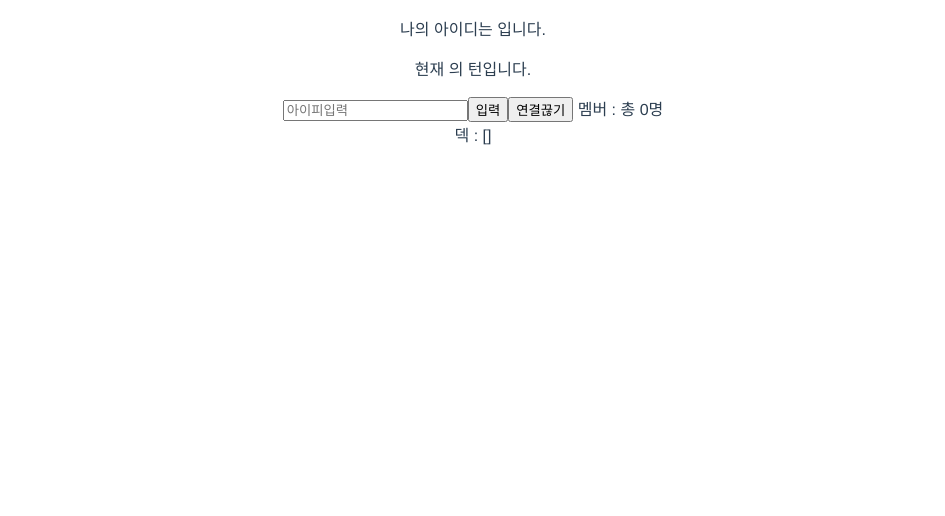
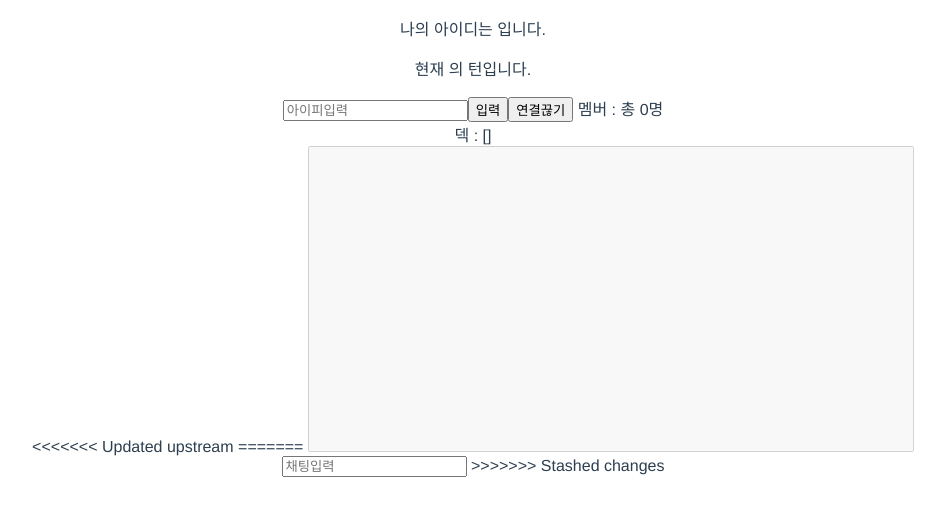
Before and after one commit to ybw0619/krakenclient, a Vue app: page / in a window 1280 px wide. Shown: the top 516 px of the page, without its empty margins (167-1112 px from the left). Built offline with nearby package versions, Linux system fonts and the light colour scheme.

Commit message:
채팅
채팅

```diff
--- a/src/App.vue
+++ b/src/App.vue
@@ -12,12 +12,23 @@
       <br>
       덱 : {{deck}}
     </div>
+<<<<<<< Updated upstream
     <others-deck
       v-for="(d,i) in othersDeck"
       :key="i"
       :deck="d"
       @select-card="selectOthersCard"
     />
+=======
+    <textarea
+      v-model="messages"
+      ref="chatWindow"
+      style="width:600px; height:300px; resize: none;"
+      disabled
+    />
+    <br>
+    <input placeholder="채팅입력" @keydown.enter="sendMessage" v-model="message">
+>>>>>>> Stashed changes
   </div>
 </template>
 <script>
@@ -41,6 +52,10 @@ export default {
       deck: [],
       myId: '',
       othersDeck: [],
+      //내가 보낼 메세지
+      message:'',
+      //주고받은 전체 메세지
+      messages:''
     }
   },
   methods:{
@@ -53,6 +68,10 @@ export default {
 
         this.socket.on('broadcast', (data) => {
             this.myId = data
+        })
+        //호준 메세지 받기
+        this.socket.on('chat', (data) => {
+            this.messages += `${data}\n` //그냥 줄바꿈으로 구현
         })
 
         this.socket.on('userList', (data) => {
@@ -107,10 +126,28 @@ export default {
       this.socket=null
       this.isKing=false
       this.userList=[]
+    },
+    //호준 채팅입력
+    sendMessage(){
+      //메세지가 있을때만 (빈메세지 도배 방지)
+      if(this.message){
+        this.socket.emit('chat', `${this.socket.id} : ${this.message}`)
+        this.message=''
+      }
+    },
+    autoScroll(){
+      let chatWindow = chatWindow =this.$refs.chatWindow
+      chatWindow.scrollTop = chatWindow.scrollHeight
     }
   },
   beforeDestroy(){
     this.leave()
+  },
+  watch:{
+    //채팅을 받거나 보내거나 해서 전체 메세지가 변하면 오토스크롤 작동
+    messages(){
+      this.autoScroll()
+    }
   }
 }
 </script>
```
